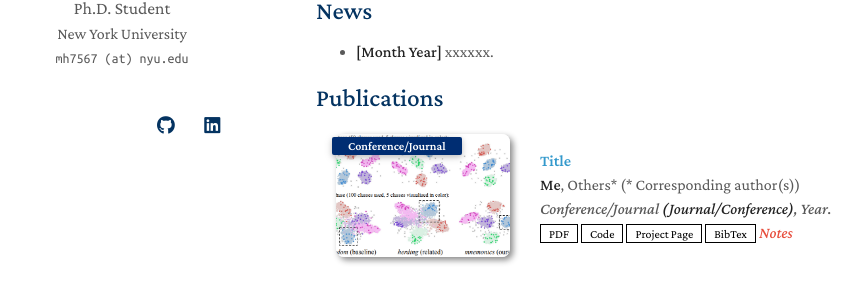
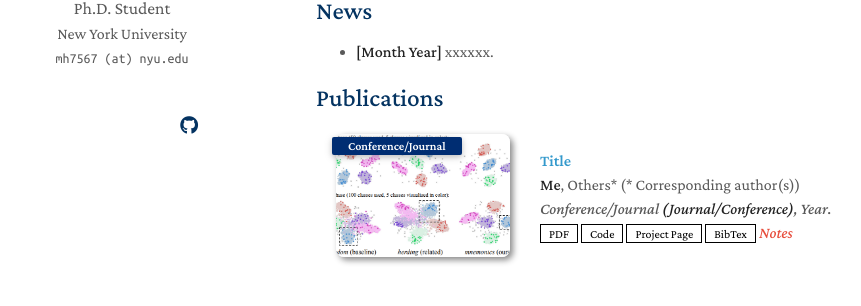
Before and after one commit to marcushoskins/marcushoskins.github.io, a Jekyll site: the page built from index.md, in a window 1280 px wide. Shown: the part 242-548 px from the top of the page, without its empty margins (154-1015 px from the left). Built offline with Jekyll 4.4.1, drawn with Linux system fonts in a browser that asks for light colours; a style sheet for code colours, icons or effects is not loaded; our own code applies the rules of GitHub Pages for plain Markdown files.

Commit message:
Remove LinkedIn link from homepage
Removed LinkedIn link from the homepage layout.

```diff
--- a/_layouts/homepage.html
+++ b/_layouts/homepage.html
@@ -84,12 +84,6 @@
           <i class="fab fa-github"></i>
         </a>
         {% endif %}
-
-        {% if site.linkedin %}
-        <a style="margin: 0 5px 0 0" href="{{ site.linkedin }}">
-          <i class="fab fa-linkedin"></i>
-        </a>
-        {% endif %}
         </div>
         <br>
 
```
